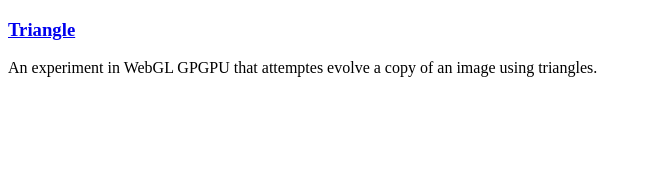
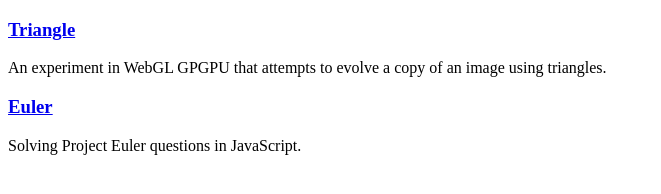
Before and after one commit to dustbin/dustbin.github.io, a plain HTML site: page index.html in a window 1280 px wide. Shown: the whole page, without its empty margins (0-661 px from the left). Drawn offline with Linux system fonts and the light colour scheme.

Commit message:
Typos and link to new project

```diff
--- a/index.html
+++ b/index.html
@@ -5,6 +5,8 @@
 	</head>
 	<body>
 		<h3><a href="/triangle">Triangle</a></h3>
-		<p>An experiment in WebGL GPGPU that attemptes evolve a copy of an image using triangles.</p>
+		<p>An experiment in WebGL GPGPU that attempts to evolve a copy of an image using triangles.</p>
+		<h3><a href="/euler">Euler</a></h3>
+		<p>Solving Project Euler questions in JavaScript.</p>
 	</body>
 </html>
```
